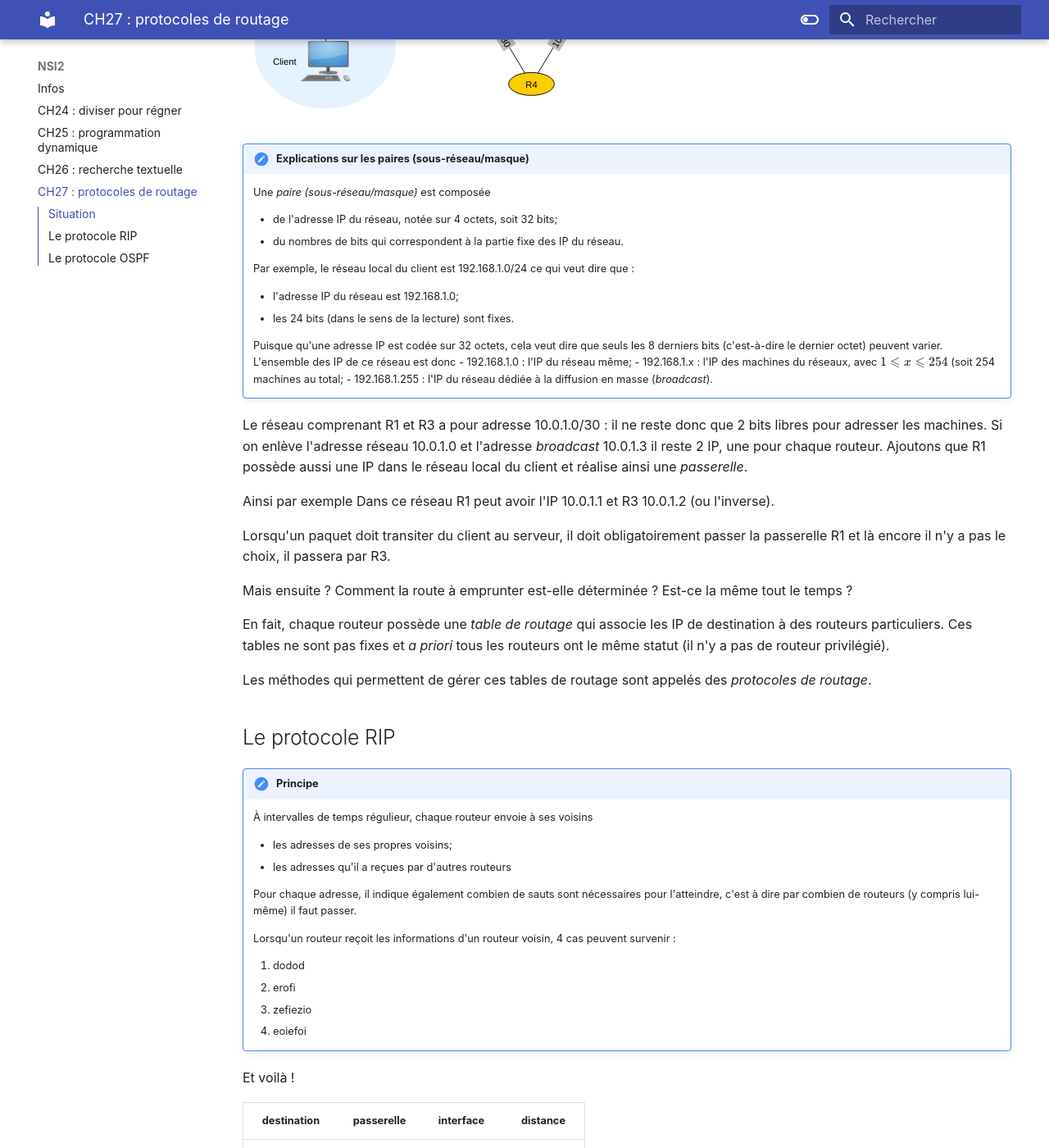
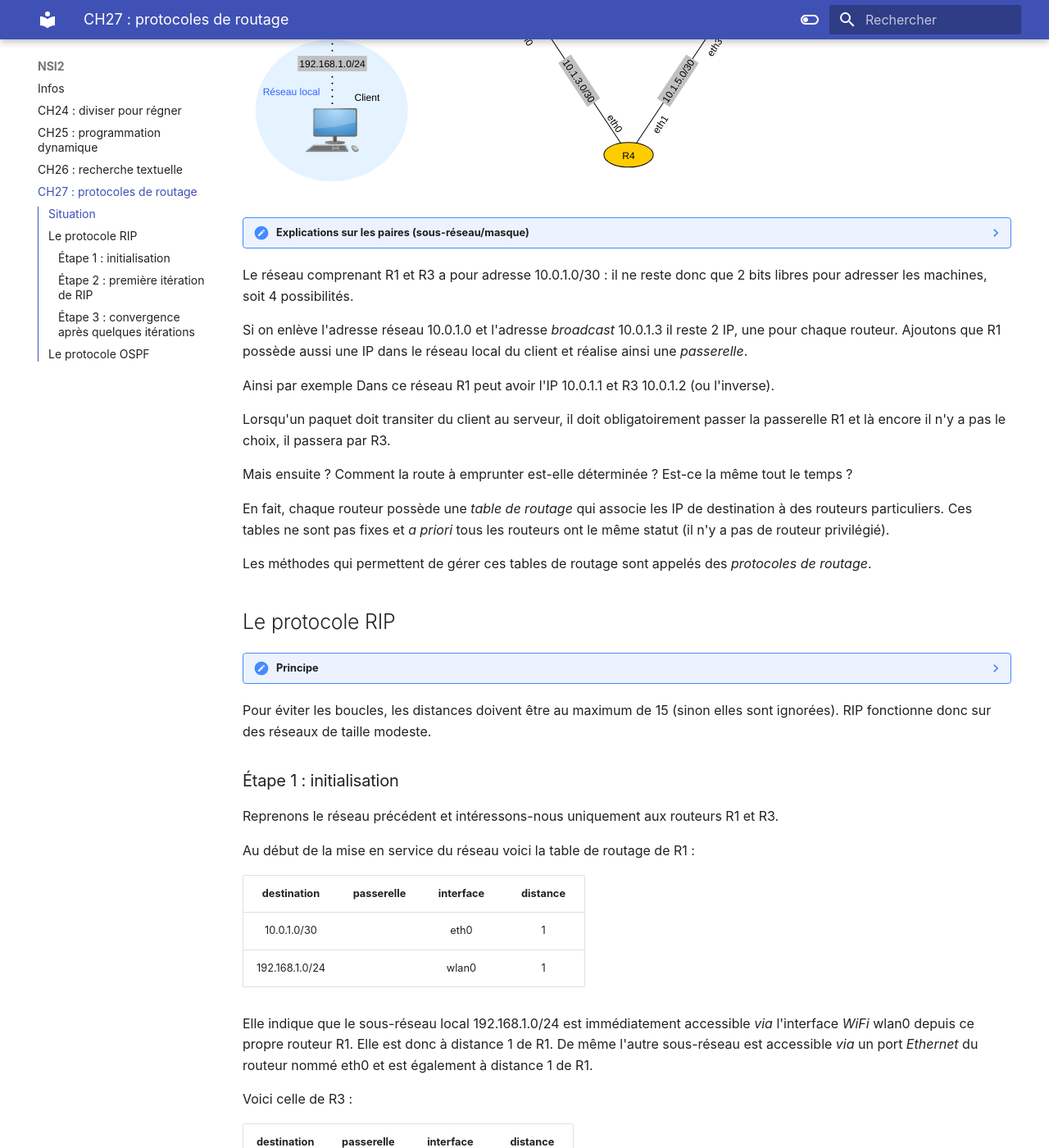
Before and after one commit to mbachelier1/cours_mkdocs, an MkDocs documentation site: the page built from docs/nsi2/ch27/protocoles_de_routage.md, in a window 1280 px wide and 1400 px high, scrolled down 921 px. Shown: the whole window at 82% size. Built offline with MkDocs 1.6.1 and Material for MkDocs 9.7.7, drawn with Linux system fonts in a browser that asks for light colours; some of the changed text lies outside the part shown.

Commit message:
Added RIP

```diff
--- a/docs/nsi2/ch27/protocoles_de_routage.md
+++ b/docs/nsi2/ch27/protocoles_de_routage.md
@@ -20,10 +20,10 @@ Le troisième élément de la communication sont les [routeurs](../../../../nsi1
 
 Voici un schéma qui montre la *topologie* d'un réseau, c'est à dire son architecture :
 
-![topo1](../img/topo1.svg){width=75%}
+![topo1](../img/topo1.svg){width=100%}
 
 
-!!! note "Explications sur les paires (sous-réseau/masque)"
+??? note "Explications sur les paires (sous-réseau/masque)"
 
     Une *paire (sous-réseau/masque)* est composée
 
@@ -41,7 +41,9 @@ Voici un schéma qui montre la *topologie* d'un réseau, c'est à dire son archi
     - 192.168.1.x : l'IP des machines du réseaux, avec $1\leqslant x\leqslant 254$ (soit 254 machines au total;
     - 192.168.1.255 : l'IP du réseau dédiée à la diffusion en masse (*broadcast*).
 
- Le réseau comprenant R1 et R3 a pour adresse 10.0.1.0/30 : il ne reste donc que 2 bits libres pour adresser les machines.
+ Le réseau comprenant R1 et R3 a pour adresse 10.0.1.0/30 : il ne reste donc que 2 bits libres pour adresser les
+ machines, soit 4 possibilités.
+
  Si on enlève l'adresse réseau 10.0.1.0 et l'adresse *broadcast* 10.0.1.3 il reste 2 IP, une pour chaque routeur.
  Ajoutons que R1 possède aussi une IP dans le réseau local du client et réalise ainsi une *passerelle*.
 
@@ -59,7 +61,7 @@ Voici un schéma qui montre la *topologie* d'un réseau, c'est à dire son archi
 
 ## Le protocole RIP
 
-!!! note "Principe"
+??? note "Principe"
 
     À intervalles de temps régulieur, chaque routeur envoie à ses voisins
 
@@ -71,66 +73,91 @@ Voici un schéma qui montre la *topologie* d'un réseau, c'est à dire son archi
 
     Lorsqu'un routeur reçoit les informations d'un routeur voisin, 4 cas peuvent survenir :
 
-    1. dodod
-    2. erofi
-    3. zefiezio
-    4. eoiefoi
+    1. Une route vers un nouveau sous-réseau lui est présentée : il l'ajoute à sa table de routage.
+    2. Une route vers un sous-réseau déjà connue lui est présentée, mais plus courte que la précédente. Dans
+        ce cas l'ancienne est remplacée par celle-ci.
+    3. Une nouvelle route plus longue lui est transmise : il l'ignore.
+    4. Une route existante, passant par le même voisin, mais plus longue que celle de la table de routage lui est
+        présentée. Cela veut dire qu'un problème est survenu sur l'ancienne route. Celle-ci est donc effacée et remplacée
+        par la plus longue.
 
 
-Et voilà !
+Pour éviter les boucles, les distances doivent être au maximum de 15 (sinon elles sont ignorées).
+RIP fonctionne donc sur des réseaux de taille modeste.
 
+### Étape 1 : initialisation
+
+Reprenons le réseau précédent et intéressons-nous uniquement aux routeurs R1 et R3.
+
+Au début de la mise en service du réseau voici la table de routage de R1 :
 
 |   destination  	| passerelle 	| interface 	| distance 	|
 |:--------------:	|:----------:	|:---------:	|:----------:	|
 |   10.0.1.0/30     |            	|    eth0   	| 1        	|
 | 192.168.1.0/24 	|            	| wlan0     	| 1        	|
 
+Elle indique que le sous-réseau local 192.168.1.0/24 est immédiatement accessible *via* l'interface *WiFi* wlan0 depuis
+ce propre routeur R1. Elle est donc à distance 1 de R1. De même l'autre sous-réseau est accessible *via* un port *Ethernet*
+du routeur nommé eth0 et est également à distance 1 de R1.
+
+Voici celle de R3 :
 
 |   destination  	| passerelle 	| interface 	| distance 	|
 |:--------------:	|:----------:	|:---------:	|:----------:	|
-|   10.0.1.0/30     |            	|    eth1    	| 1        	|
-|   10.0.2.0/30     |            	|    eth3    	| 1        	|
-|   10.0.3.0/30     |            	|    eth1    	| 1        	|
-|   10.0.4.0/30     |            	|    eth0    	| 1        	|
+|   10.1.1.0/30     |            	|    eth1    	| 1        	|
+|   10.1.2.0/30     |            	|    eth2    	| 1        	|
+|   10.1.3.0/30     |            	|    eth3    	| 1        	|
+|   10.1.4.0/30     |            	|    eth0    	| 1        	|
 
----
+C'est la même chose : R3 est initialisé avec ses voisins directs. Notez que les noms des interfaces sont relatifs à R3,
+c'est pourquoi, par exemple, R1 et R3 sont reliés par *Ethernet* sur le port eth0 de R1 et eth1 de R2. Ces ports peuvent
+avoir le même nom ou pas, peu importe car ces noms n'existent que relativement au routeur concerné.
+
+### Étape 2 : première itération de RIP
+
+Chaque routeur envoie ses informations à ses voisins. La table de R1 devient
 
 |   destination  	| passerelle 	| interface 	| distance 	|
 |:--------------:	|:----------:	|:---------:	|:----------:	|
 |   10.0.1.0/30     |            	|    eth0   	| 1        	|
 | 192.168.1.0/24 	|            	| wlan0     	| 1        	|
-|   10.0.2.0/30     |    10.0.1.2       	|    eth0  	| 2        	|
-|   10.0.3.0/30     |    10.0.1.2        	|    eth0    	| 2        	|
-|   10.0.4.0/30     |    10.0.1.2        	|    eth0    	| 2        	|
+|   10.0.2.0/30     |    10.1.1.2       	|    eth0  	| 2        	|
+|   10.0.3.0/30     |    10.1.1.2        	|    eth0    	| 2        	|
+|   10.0.4.0/30     |    10.1.1.2        	|    eth0    	| 2        	|
+
+Ainsi R1 sait qu'il peut atteindre les machines du sous-réseau 10.1.2.0/30 *via* la passerelle 10.1.1.2 (IP de R2) sur
+le sous-réseau 10.1.1.0/30 sur lequel R1 et R2 figurent. L'interface est eth0 et la distance est 2.
+
+
+Voici la table de R3 :
 
 |   destination  	| passerelle 	| interface 	| distance 	|
 |:--------------:	|:----------:	|:---------:	|:----------:	|
-|   10.0.1.0/30     |            	|    eth1    	| 1        	|
-|   10.0.2.0/30     |            	|    eth3    	| 1        	|
-|   10.0.3.0/30     |            	|    eth1    	| 1        	|
-|   10.0.4.0/30     |            	|    eth0    	| 1        	|
-|   10.0.7.0/30     |  10.0.4.2     |    eth0    	| 2       	|
+|   10.1.1.0/30     |            	|    eth1    	| 1        	|
+|   192.168.1.0/24  |  10.1.1.1     |    eth1    	| 2       	|
+|   10.1.2.0/30     |            	|    eth2    	| 1        	|
+|   10.1.3.0/30     |            	|    eth3    	| 1        	|
+|   10.1.4.0/30     |            	|    eth0    	| 1        	|
+|   10.1.7.0/30     |  10.1.4.2     |    eth0    	| 2       	|
 
----
 
+### Étape 3 : convergence après quelques itérations
+
+Dans notre cas, après 2 autres itérations, les informations se stabilisent, on dit qu'il y a *convergence* et chaque
+routeur connaît le chemin à emprunter pour accéder à n'importe quel sous-réseau.
+
+En particulier la table de R1 est la suivante :
 
 |   destination  	| passerelle 	| interface 	| distance 	|
 |:--------------:	|:----------:	|:---------:	|:----------:	|
 |   10.0.1.0/30     |            	|    eth0   	| 1        	|
 | 192.168.1.0/24 	|            	| wlan0     	| 1        	|
-|   10.0.2.0/30     |    10.0.1.2       	|    eth0  	| 2        	|
-|   10.0.3.0/30     |    10.0.1.2        	|    eth0    	| 2        	|
-|   10.0.4.0/30     |    10.0.1.2        	|    eth0    	| 2        	|
-
-
-
-|   destination  	| passerelle 	| interface 	| distance 	|
-|:--------------:	|:----------:	|:---------:	|:----------:	|
-|   10.0.1.0/30     |            	|    eth1    	| 1        	|
-|   10.0.2.0/30     |            	|    eth3    	| 1        	|
-|   10.0.3.0/30     |            	|    eth1    	| 1        	|
-|   10.0.4.0/30     |            	|    eth0    	| 1        	|
-|   10.0.7.0/30     |  10.0.4.2     |    eth0    	| 2       	|
+|   10.0.2.0/30     |    10.1.1.2       	|    eth0  	| 2        	|
+|   10.0.3.0/30     |    10.1.1.2        	|    eth0    	| 2        	|
+|   10.0.7.0/30     |    10.1.1.2        	|    eth0    	| 3        	|
+|   192.162.6.0/30     |    10.1.1.2        	|    eth0    	| 4        	|
 
 
 ## Le protocole OSPF
+
+à venir
```
Also changed, not shown: docs/nsi2/ch27/img/topo1.svg, 2 other files.
